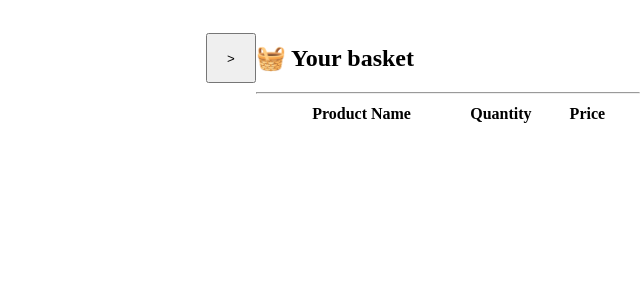
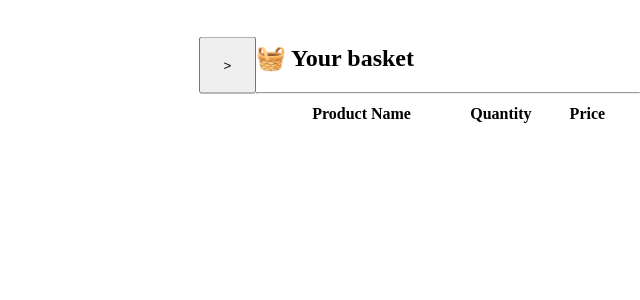
Before and after one commit to SIndustryPortfolio/WEBSITE-Shopping_Basket, a Python web app: template Templates/Components/CheckoutBasket.html in a window 1280 px wide. Shown: the top 300 px of the page, without its empty margins (640-1280 px from the left). Run offline with Jinja, Linux system fonts and the light colour scheme; the template is opened without the code that fills it: most values are stand-ins (such as "Sample title", 1, 10 or a date in 2020); lists and menus that the app fills with data are empty.

Commit message:
+7px on checkout button

```diff
--- a/Templates/Components/CheckoutBasket.html
+++ b/Templates/Components/CheckoutBasket.html
@@ -10,7 +10,7 @@
 <body>
     <div class="Checkout" id="UserBasketContainer" style="position: fixed; right: 0; z-index: 3;">
 
-        <button id="CheckoutToggle" class="btn btn-secondary" style="height: 5vh; aspect-ratio: 1 / 1; transform: translate(-100%, 50%); z-index: 3; padding: 0; min-width: 50px; min-height: 50px; transition: border-radius .3s ease !important;">></button>
+        <button id="CheckoutToggle" class="btn btn-secondary" style="height: 5vh; aspect-ratio: 1 / 1; transform: translate(-100%, 50%); z-index: 3; padding: 0; min-width: 57px; min-height: 57px; transition: border-radius .3s ease !important;">></button>
 
         <div id="CheckoutContent" class="CheckoutContent" style="position: absolute; top: 0; background-color: white; padding-top: 16px;">
             <section>
```
